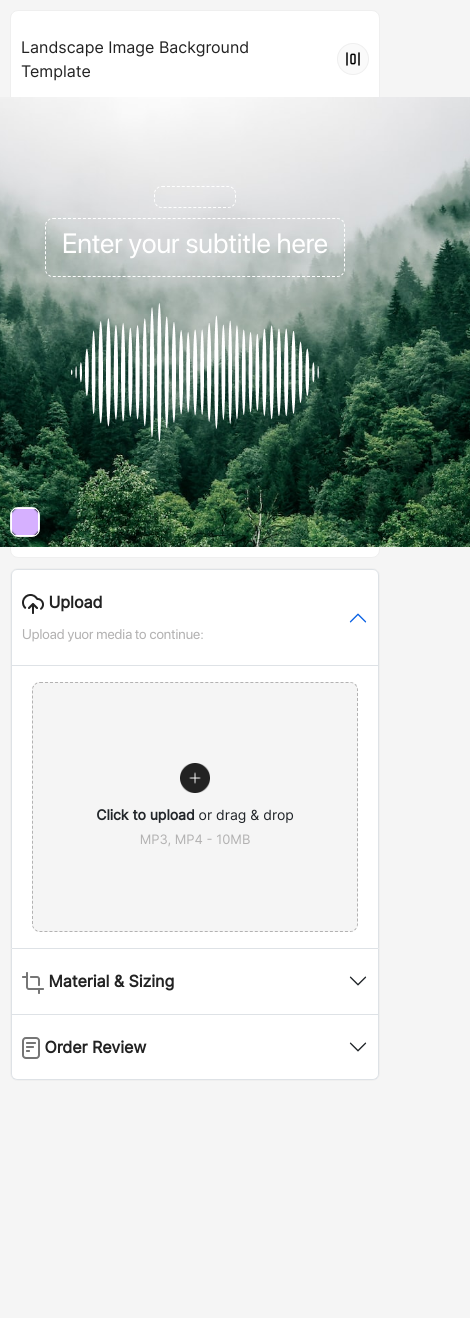
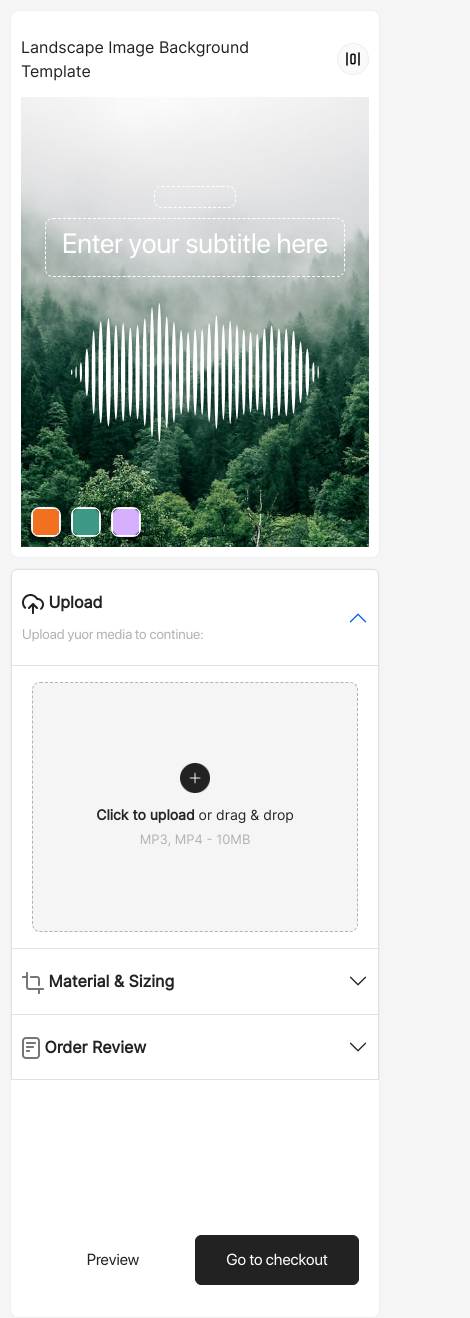
Before and after one commit to ri-bulatao/soundwave-app, a React (Vite) app: page / in a window 390 px wide. Shown: the whole page, 470 px wide, since content can reach past the window. Before the commit the page ends 1081 px from the top, so only its background shows below. Built offline with nearby package versions, Linux system fonts and the light colour scheme.

Commit message:
added button and fix layout on mobile

```diff
--- a/src/pages/customizer/customizer.css
+++ b/src/pages/customizer/customizer.css
@@ -38,6 +38,12 @@
   }
   .canvas-container {
       height: 100%;
+  }
+  .main-accordion-layout.accordion {
+    min-height: 750px;
+  }
+  .col-8.canvas-container.portrait .canvas-component > div:not(.canvas-header) {
+    width: 100% !important;
   }
 }
 
@@ -99,6 +105,7 @@ p.upload-desc {
   height: 180px;
 }
 .accordion  {
+  position: relative;
   height: 100%;
   background: #FFFFFF;
   border: 1px solid #EFEFEF;
@@ -448,3 +455,14 @@ button.accordion-button .upload-header .upload-desc {
 .col-8.canvas-container.portrait .template-color {
   gap: 10px;
 }
+.accordion-button-container {
+  position: absolute;
+  bottom: 0;
+  right: 0;
+  left: 0;
+  width: 100%;
+}
+.accordion-button-container .btn {
+  font-size: 16px;
+  padding: 12px 24px;
+}
--- a/src/pages/customizer/customizer.tsx
+++ b/src/pages/customizer/customizer.tsx
@@ -156,7 +156,6 @@ export const Customizer: React.FC = () => {
                   </Accordion.Item>
                 </Accordion>)
               : (<Accordion defaultActiveKey={['0']} className='main-accordion-layout'>
-
                 <Accordion.Item eventKey='0'>
                   <Accordion.Header className={`upload-header ${audioBuffer !== null ? 'file-uploaded' : ''}`}><div className='upload-header'><div><img src='src/assets/icons/upload.png' alt='icon' /> Upload </div><p className='upload-desc'>Upload yuor media to continue:</p></div></Accordion.Header>
                   <Accordion.Body>
@@ -209,6 +208,20 @@ export const Customizer: React.FC = () => {
                     </ul>
                   </Accordion.Body>
                 </Accordion.Item>
+                <div className="accordion-button-container">
+                  <div className="modal-footer modal-header row">
+                    <div className="col">
+                      <button className="btn btn-block w-100">
+                        Preview
+                      </button>
+                    </div>
+                    <div className="col">
+                      <button className="btn btn-primary w-100">
+                        Go to checkout
+                      </button>
+                    </div>
+                  </div>
+                </div>
               </Accordion>)
             }
             {showConfirmation &&
```
Lines whose indentation alone changed are shown as unchanged.
